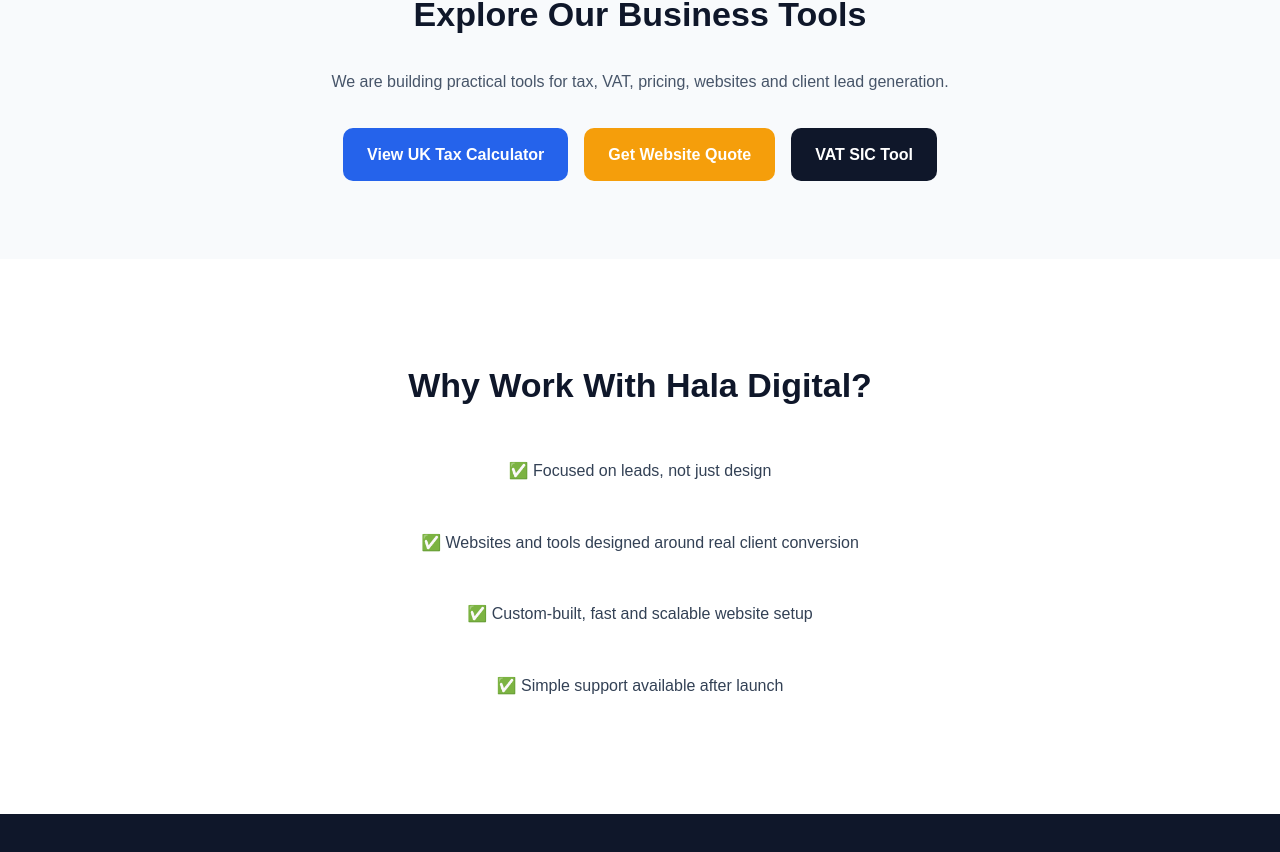
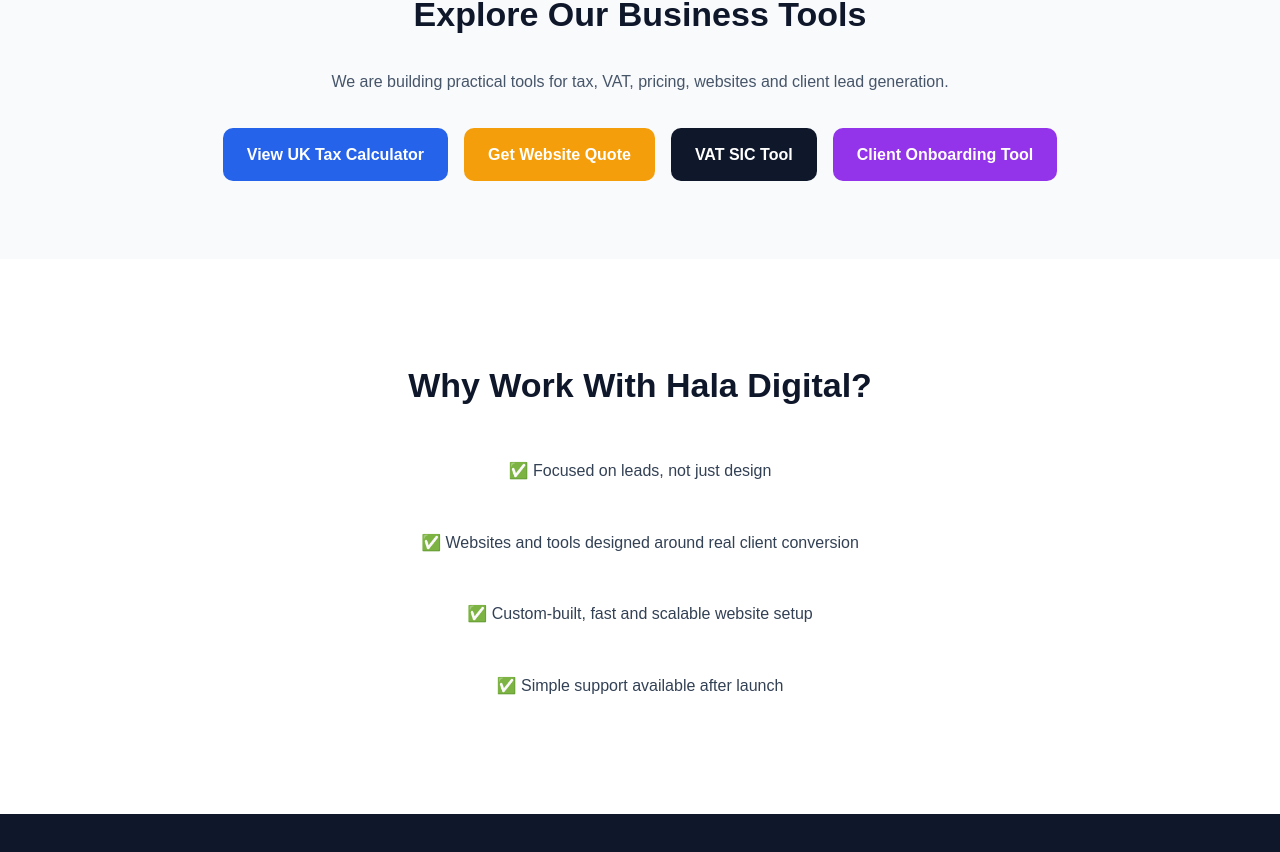
Before and after one commit to HalaDigitalLtd/uktaxcalculator-app, a Next.js app: page /hala in a window 1280 px wide. Shown: the part 3037-3889 px from the top of the page. Built offline with nearby package versions, Linux system fonts and the light colour scheme.

Commit message:
Add client onboarding tool link to homepage

```diff
--- a/app/hala/page.tsx
+++ b/app/hala/page.tsx
@@ -198,6 +198,9 @@
         <a href="/vat-sic" style={{ ...buttonStyle, background: "#0f172a", color: "white" }}>
           VAT SIC Tool
         </a>
+        <a href="/client-onboarding-tool-for-accountants" style={{ ...buttonStyle, background: "#9333ea", color: "white" }}>
+  Client Onboarding Tool
+</a>
       </section>
 
       {/* TRUST */}
```
